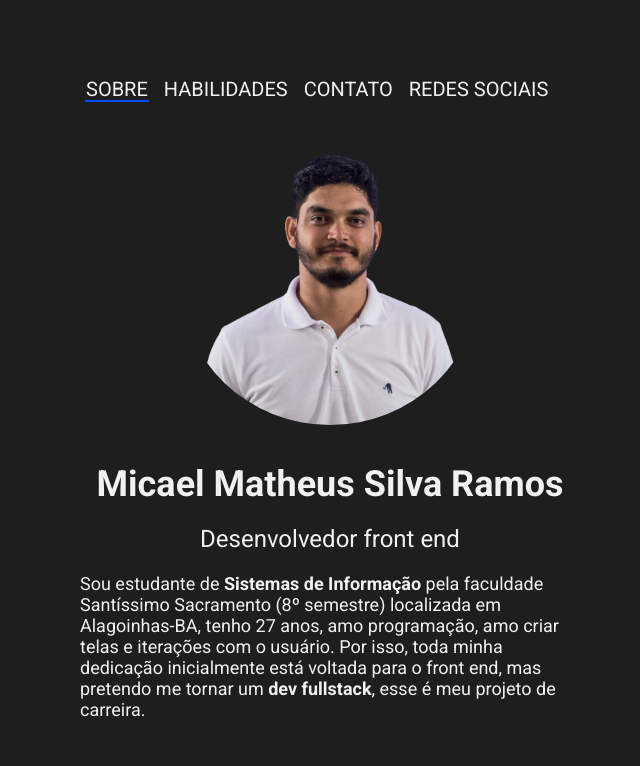
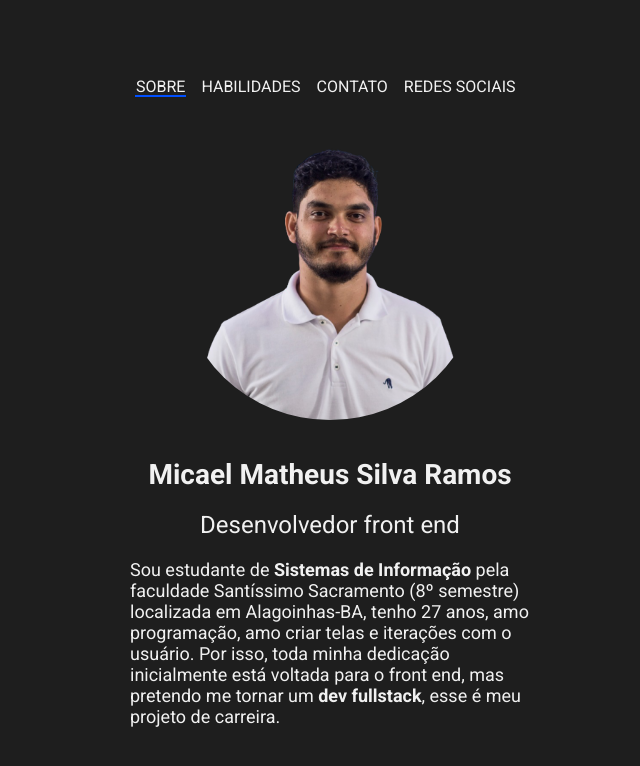
Before and after one commit to micaelmths/MeuSite, a plain HTML site: page index.html in a window 1280 px wide. Shown: the whole page, without its empty margins (310-950 px from the left). Drawn offline with Linux system fonts and the light colour scheme.

Commit message:
ajuste de responsividade

```diff
--- a/src/assets/globalStyles.css
+++ b/src/assets/globalStyles.css
@@ -147,3 +147,24 @@ body {
     opacity: 1;
   }
 }
+
+
+@media (min-width: 400px) {
+  .tabs button {
+    font-size: 16px;
+  }
+
+
+  .main {
+    margin: 0 auto;
+    width: 400px;
+  }
+
+  .content #sobre h2 {
+    font-size: 28px
+  }
+
+  .content #social img {
+    width: 70px;
+  }
+}
```
